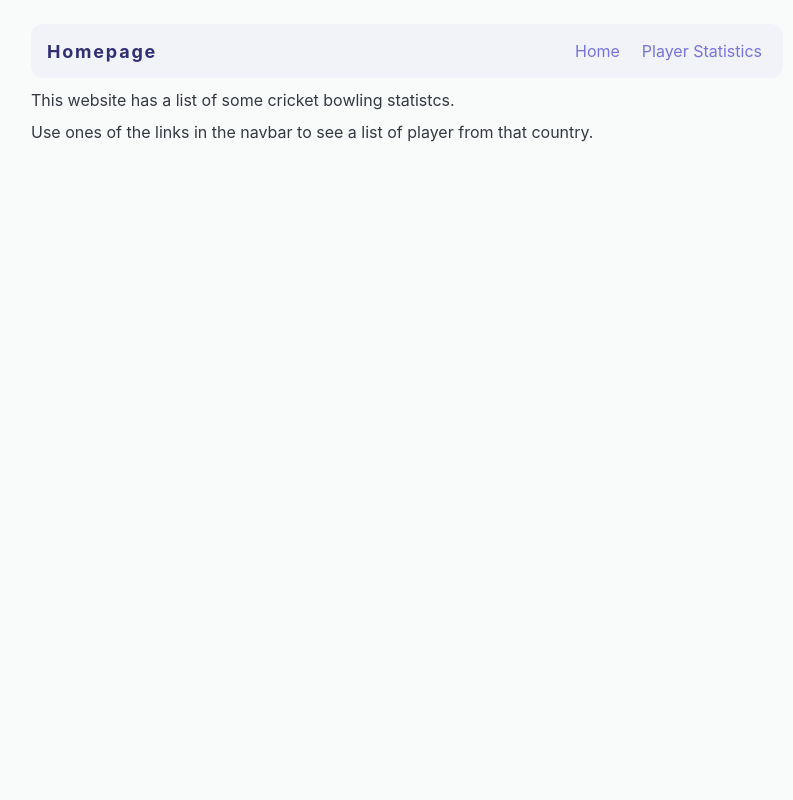
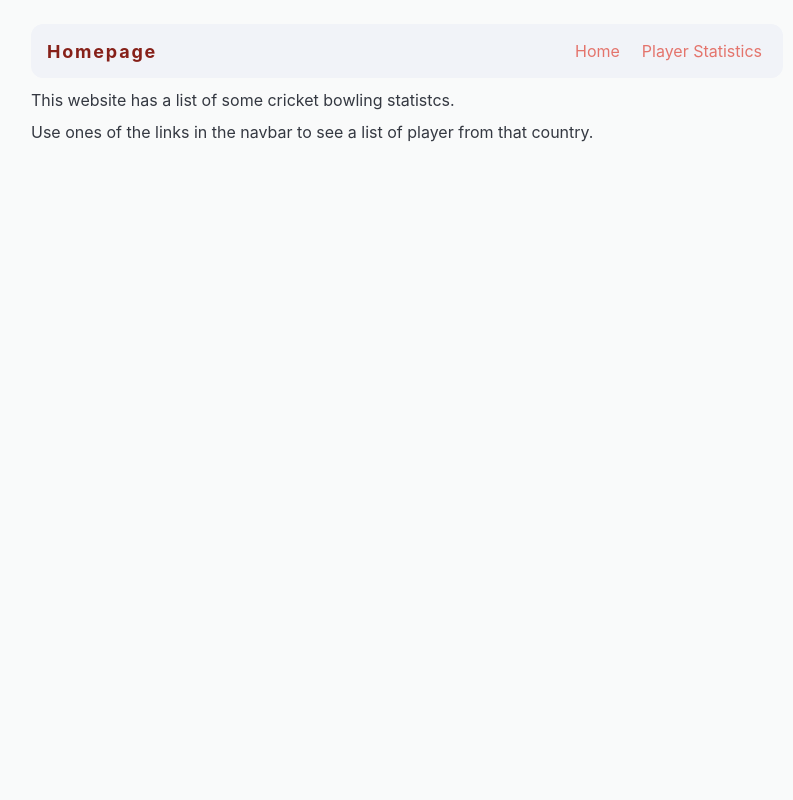
Before and after one commit to zadeviggers/12dts, a Flask app: page / in a window 1280 px wide. Shown: the whole page, without its empty margins (233-1026 px from the left). Run offline with Flask 2, Linux system fonts and the light colour scheme.

Commit message:
styles
Signed-off-by: Zade Viggers <zade.viggers@gmail.com>

```diff
--- a/databases/databases-assesment-flask-thingy/static/cool-styles.css
+++ b/databases/databases-assesment-flask-thingy/static/cool-styles.css
@@ -52,55 +52,65 @@
 	--neuteral-800: #343841;
 	--neuteral-900: #282b31;
 	/* Primary lavender  */
-	--primary-100: #f0f0fd;
-	--primary-200: #dbdbff;
-	--primary-300: #bdbcf7;
-	--primary-400: #9d9cef;
-	--primary-500: #8381f2;
-	--primary-600: #7674dd;
-	--primary-700: #615fd2;
-	--primary-800: #4b49a8;
-	--primary-900: #302e72;
-	/* Attention-grabbing fuchsia  */
-	--attention-100: #fcedf2;
-	--attention-200: #fbc9db;
-	--attention-300: #fba4c3;
-	--attention-400: #f3709f;
-	--attention-500: #ff2272;
-	--attention-600: #e50053;
-	--attention-700: #bc0245;
-	--attention-800: #900034;
-	--attention-900: #720c31;
-	/* Destruvtive orangey-red */
-	--destructive-100: #fee8e7;
-	--destructive-200: #fbb8b4;
-	--destructive-300: #f98c85;
-	--destructive-400: #f55c52;
-	--destructive-500: #f82e21;
-	--destructive-600: #da180c;
-	--destructive-700: #a2170e;
-	--destructive-800: #820800;
-	--destructive-900: #640a05;
-	/* Warning brownish-orange */
-	--warning-100: #fef0e1;
-	--warning-200: #fad2a3;
-	--warning-300: #f8b76b;
-	--warning-400: #f49e3a;
-	--warning-500: #f78b0c;
-	--warning-600: #e7820c;
-	--warning-700: #cf750c;
-	--warning-800: #ac5e02;
-	--warning-900: #794300;
-	/* Positive lime */
-	--positive-100: #f5fdee;
-	--positive-200: #d7f4bf;
-	--positive-300: #bcf58a;
-	--positive-400: #9ff45c;
-	--positive-500: #7cdc30;
-	--positive-600: #61c313;
-	--positive-700: #57a917;
-	--positive-800: #3c770c;
-	--positive-900: #234e01;
+	--primary-hue: 4;
+	--primary-saturation: 69%;
+	--primary-100: hsl(var(--primary-hue), var(--primary-saturation), 97%);
+	--primary-200: hsl(var(--primary-hue), var(--primary-saturation), 93%);
+	--primary-300: hsl(var(--primary-hue), var(--primary-saturation), 85%);
+	--primary-400: hsl(var(--primary-hue), var(--primary-saturation), 77%);
+	--primary-500: hsl(var(--primary-hue), var(--primary-saturation), 73%);
+	--primary-600: hsl(var(--primary-hue), var(--primary-saturation), 66%);
+	--primary-700: hsl(var(--primary-hue), var(--primary-saturation), 60%);
+	--primary-800: hsl(var(--primary-hue), var(--primary-saturation), 47%);
+	--primary-900: hsl(var(--primary-hue), var(--primary-saturation), 31%);
+
+	--attention-hue: 200;
+	--attention-saturation: 90%;
+	--attention-100: hsl(
+		var(--attention-hue),
+		var(--attention-saturation),
+		97%
+	);
+	--attention-200: hsl(
+		var(--attention-hue),
+		var(--attention-saturation),
+		93%
+	);
+	--attention-300: hsl(
+		var(--attention-hue),
+		var(--attention-saturation),
+		85%
+	);
+	--attention-400: hsl(
+		var(--attention-hue),
+		var(--attention-saturation),
+		77%
+	);
+	--attention-500: hsl(
+		var(--attention-hue),
+		var(--attention-saturation),
+		73%
+	);
+	--attention-600: hsl(
+		var(--attention-hue),
+		var(--attention-saturation),
+		66%
+	);
+	--attention-700: hsl(
+		var(--attention-hue),
+		var(--attention-saturation),
+		60%
+	);
+	--attention-800: hsl(
+		var(--attention-hue),
+		var(--attention-saturation),
+		47%
+	);
+	--attention-900: hsl(
+		var(--attention-hue),
+		var(--attention-saturation),
+		31%
+	);
 
 	/* Transition speeds */
 	--speed-very-fast: 50ms;
@@ -111,9 +121,6 @@
 
 	--header-height: var(--size-3xl);
 	--header-padding: var(--size-md);
-	--header-offset: calc(
-		var(--header-height) + calc(2 * var(--header-padding))
-	);
 
 	--background: var(--neuteral-100);
 	--text-colour: var(--neuteral-800);
@@ -186,6 +193,7 @@ body {
 	body {
 		/* Center body horizontally */
 		margin: 0 auto;
+		margin-bottom: 10px;
 	}
 }
 
@@ -202,7 +210,7 @@ body {
 	/* Stick to top of viewport when scrolling */
 	position: sticky;
 	top: -1px;
-	padding-top: var(--header-padding);
+	padding-top: calc(var(--header-padding) + 1px);
 	z-index: 1000;
 }
 
@@ -439,11 +447,12 @@ table {
 	left: var(--size-md);
 	right: var(--size-md);
 	background: var(--background);
+	padding-bottom: var(--size-sm);
 }
 
 thead {
 	position: sticky;
-	top: calc(var(--header-offset) + var(--size-sm));
+	top: var(--size-md);
 	z-index: 10;
 }
 
```
